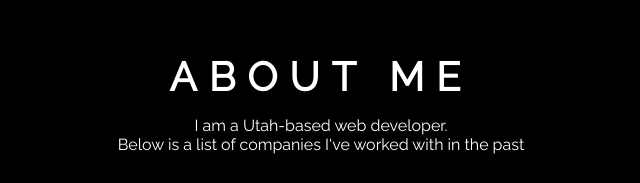
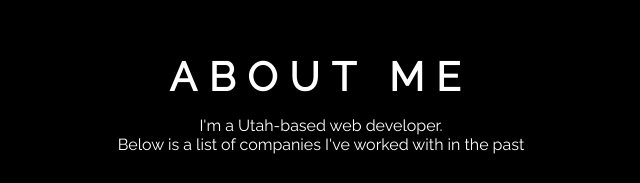
Before and after one commit to tracy-codes/tracycodes-portfolio, a plain HTML site: page about.html in a window 1280 px wide. Shown: the part 192-375 px from the top of the page, 319-959 px from the left. Drawn offline with Linux system fonts and the light colour scheme.

Commit message:
Changed "I am" to "I'm"

```diff
--- a/about.html
+++ b/about.html
@@ -26,7 +26,7 @@
 	<div class="container">
 		<div class="header">
 			<h1>About Me</h1>
-			<p class="about">I am a Utah-based web developer. <br> Below is a list of companies I've worked with in the past</p>
+			<p class="about">I'm a Utah-based web developer. <br> Below is a list of companies I've worked with in the past</p>
 			<div class="portfolio-list">
 				<ul class="portfolio-items">
 					<li><a href="https://crossoversymmetry.com/" target="_blank">Crossover Symmetry</a>: WordPress/WooCommerce</li>
```
